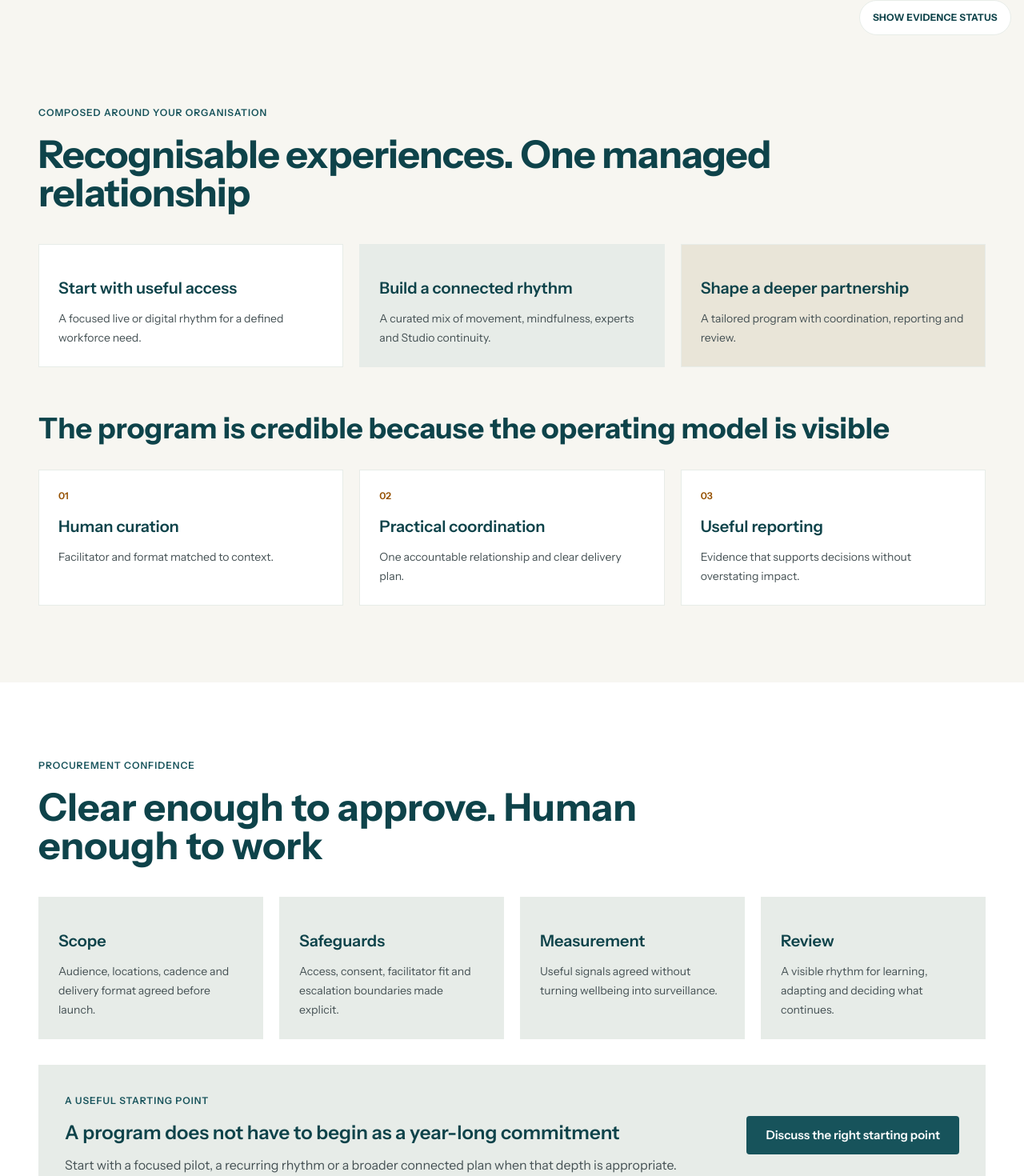
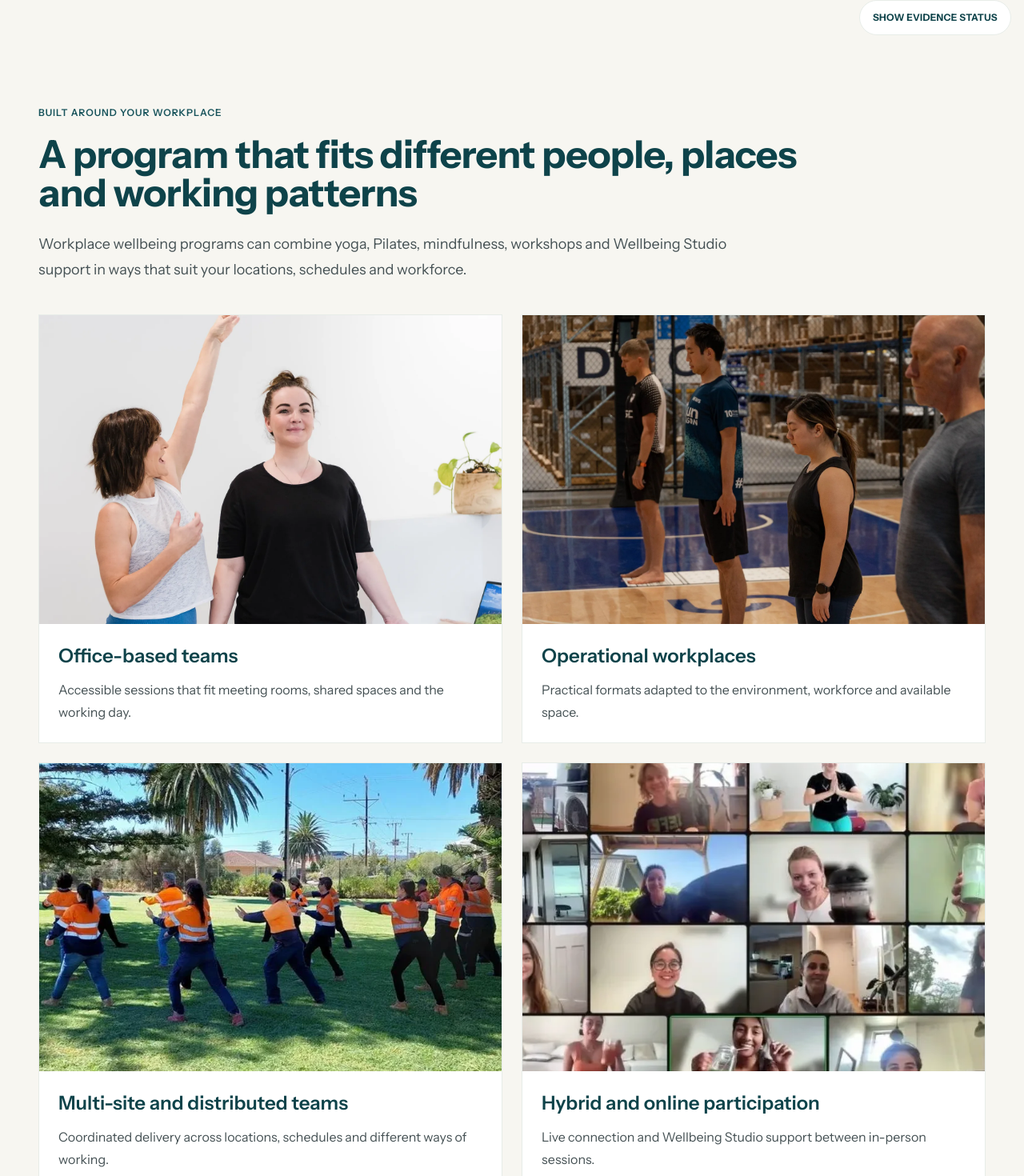
Before and after one commit to glennhammond/cya-website-prototype, a Next.js app: page /workplace-wellbeing-programs in a window 1280 px wide. Shown: the part 740-2210 px from the top of the page at 80% size. Built offline with nearby package versions, Linux system fonts and the light colour scheme.

Commit message:
Make program structure image-led and concrete

```diff
--- a/app/workplace-wellbeing-programs/page.tsx
+++ b/app/workplace-wellbeing-programs/page.tsx
@@ -39,18 +39,35 @@ export default function WorkplaceWellbeingProgramsPage() {
 
       <section id="program-structure" className="bg-[var(--cya-surface-page)] py-20 lg:py-24">
         <ProductionContainer>
-          <ProductionKicker>Composed around your organisation</ProductionKicker>
-          <h2 className="mt-5 text-4xl font-bold tracking-[-0.015em] lg:text-5xl">Recognisable experiences. One managed relationship</h2>
-          <div className="mt-10 grid gap-5 md:grid-cols-3">
-            <ProductionCard title="Start with useful access" body="A focused live or digital rhythm for a defined workforce need." tone="white" />
-            <ProductionCard title="Build a connected rhythm" body="A curated mix of movement, mindfulness, experts and Studio continuity." tone="field" />
-            <ProductionCard title="Shape a deeper partnership" body="A tailored program with coordination, reporting and review." tone="paper" />
+          <ProductionKicker>Built around your workplace</ProductionKicker>
+          <h2 className="mt-5 max-w-5xl text-4xl font-bold tracking-[-0.015em] lg:text-5xl">A program that fits different people, places and working patterns</h2>
+          <p className="mt-6 max-w-4xl text-lg leading-8 text-[var(--cya-body)]">Workplace wellbeing programs can combine yoga, Pilates, mindfulness, workshops and Wellbeing Studio support in ways that suit your locations, schedules and workforce.</p>
+          <div className="mt-10 grid gap-6 md:grid-cols-2">
+            <article className="overflow-hidden border border-[var(--cya-divider)] bg-[var(--cya-surface-base)]">
+              <figure className="relative aspect-[3/2]"><Image src="/images/selected/cya-home-oneoff-desk-stretch.webp" alt="A facilitator guides an employee through an accessible workplace movement session" fill sizes="(min-width: 768px) 50vw, 100vw" className="object-cover" /></figure>
+              <div className="p-6"><h3 className="text-2xl font-semibold text-[var(--cya-teal-dark)]">Office-based teams</h3><p className="mt-3 leading-7 text-[var(--cya-body)]">Accessible sessions that fit meeting rooms, shared spaces and the working day.</p></div>
+            </article>
+            <article className="overflow-hidden border border-[var(--cya-divider)] bg-[var(--cya-surface-base)]">
+              <figure className="relative aspect-[3/2]"><Image src="/images/selected/cya-movement-group-industrial.webp" alt="Employees pause together during a facilitated session in an industrial workplace" fill sizes="(min-width: 768px) 50vw, 100vw" className="object-cover" /></figure>
+              <div className="p-6"><h3 className="text-2xl font-semibold text-[var(--cya-teal-dark)]">Operational workplaces</h3><p className="mt-3 leading-7 text-[var(--cya-body)]">Practical formats adapted to the environment, workforce and available space.</p></div>
+            </article>
+            <article className="overflow-hidden border border-[var(--cya-divider)] bg-[var(--cya-surface-base)]">
+              <figure className="relative aspect-[3/2]"><Image src="/images/selected/cya-programs-multisite-outdoor.webp" alt="Employees in high-visibility workwear take part in an outdoor wellbeing session" fill sizes="(min-width: 768px) 50vw, 100vw" className="object-cover" /></figure>
+              <div className="p-6"><h3 className="text-2xl font-semibold text-[var(--cya-teal-dark)]">Multi-site and distributed teams</h3><p className="mt-3 leading-7 text-[var(--cya-body)]">Coordinated delivery across locations, schedules and different ways of working.</p></div>
+            </article>
+            <article className="overflow-hidden border border-[var(--cya-divider)] bg-[var(--cya-surface-base)]">
+              <figure className="relative aspect-[3/2]"><Image src="/images/selected/cya-conferences-studio-remote-grid.webp" alt="Employees join an online wellbeing session from different locations" fill sizes="(min-width: 768px) 50vw, 100vw" className="object-cover" /></figure>
+              <div className="p-6"><h3 className="text-2xl font-semibold text-[var(--cya-teal-dark)]">Hybrid and online participation</h3><p className="mt-3 leading-7 text-[var(--cya-body)]">Live connection and Wellbeing Studio support between in-person sessions.</p></div>
+            </article>
           </div>
-          <h2 className="mt-14 text-3xl font-bold lg:text-4xl">The program is credible because the operating model is visible</h2>
-          <div className="mt-8 grid gap-5 md:grid-cols-3">
-            <ProductionCard number="01" title="Human curation" body="Facilitator and format matched to context." />
-            <ProductionCard number="02" title="Practical coordination" body="One accountable relationship and clear delivery plan." />
-            <ProductionCard number="03" title="Useful reporting" body="Evidence that supports decisions without overstating impact." />
+          <div className="mt-20 bg-[var(--cya-surface-subtle)] px-8 py-10 lg:px-12 lg:py-12">
+            <ProductionKicker>How we make it work</ProductionKicker>
+            <h2 className="mt-5 max-w-4xl text-3xl font-bold lg:text-4xl">One program, planned and managed with you</h2>
+            <div className="mt-8 grid gap-5 md:grid-cols-3">
+              <ProductionCard number="01" title="Plan around your workplace" body="Agree the audience, locations, schedule, access needs and program goals." />
+              <ProductionCard number="02" title="Coordinate delivery" body="Match facilitators and formats, organise sessions and support participant communications." />
+              <ProductionCard number="03" title="Review and adapt" body="Use participation, feedback and delivery experience to decide what should continue or change." />
+            </div>
           </div>
         </ProductionContainer>
       </section>
```
